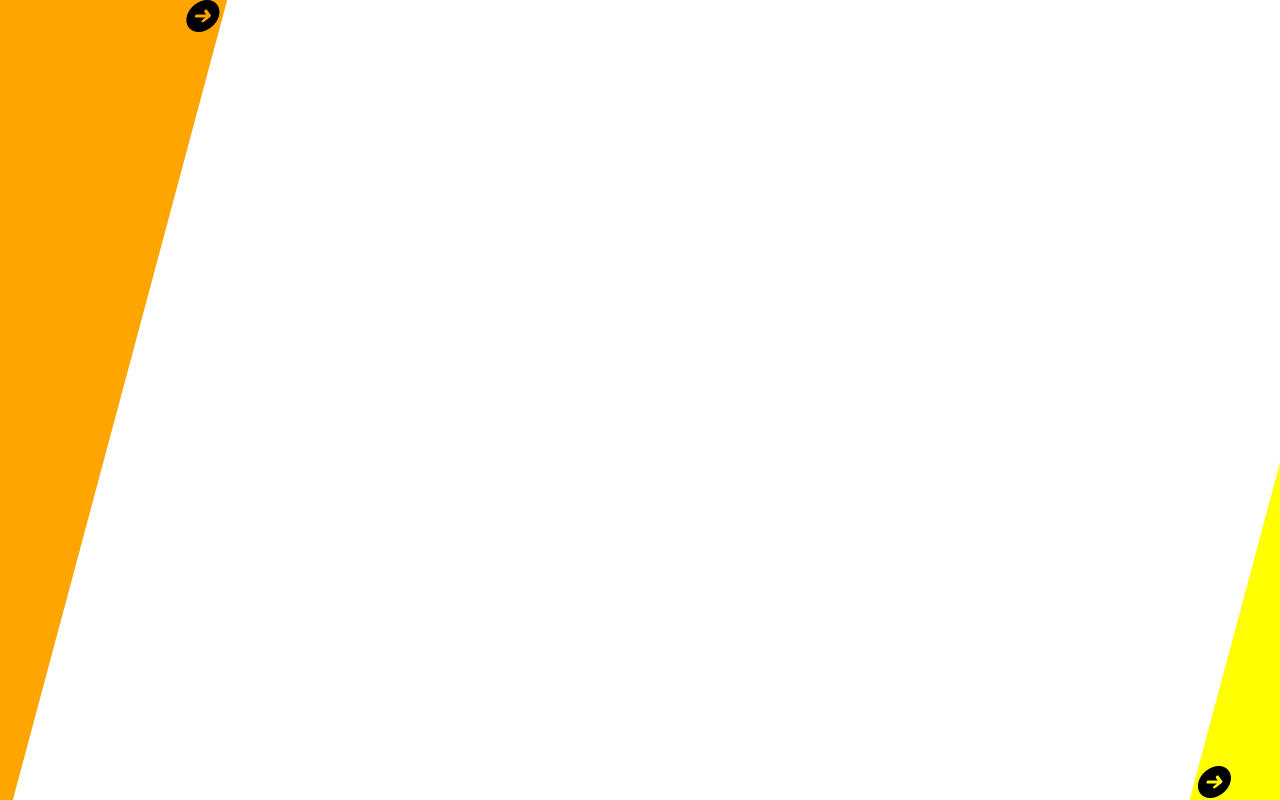
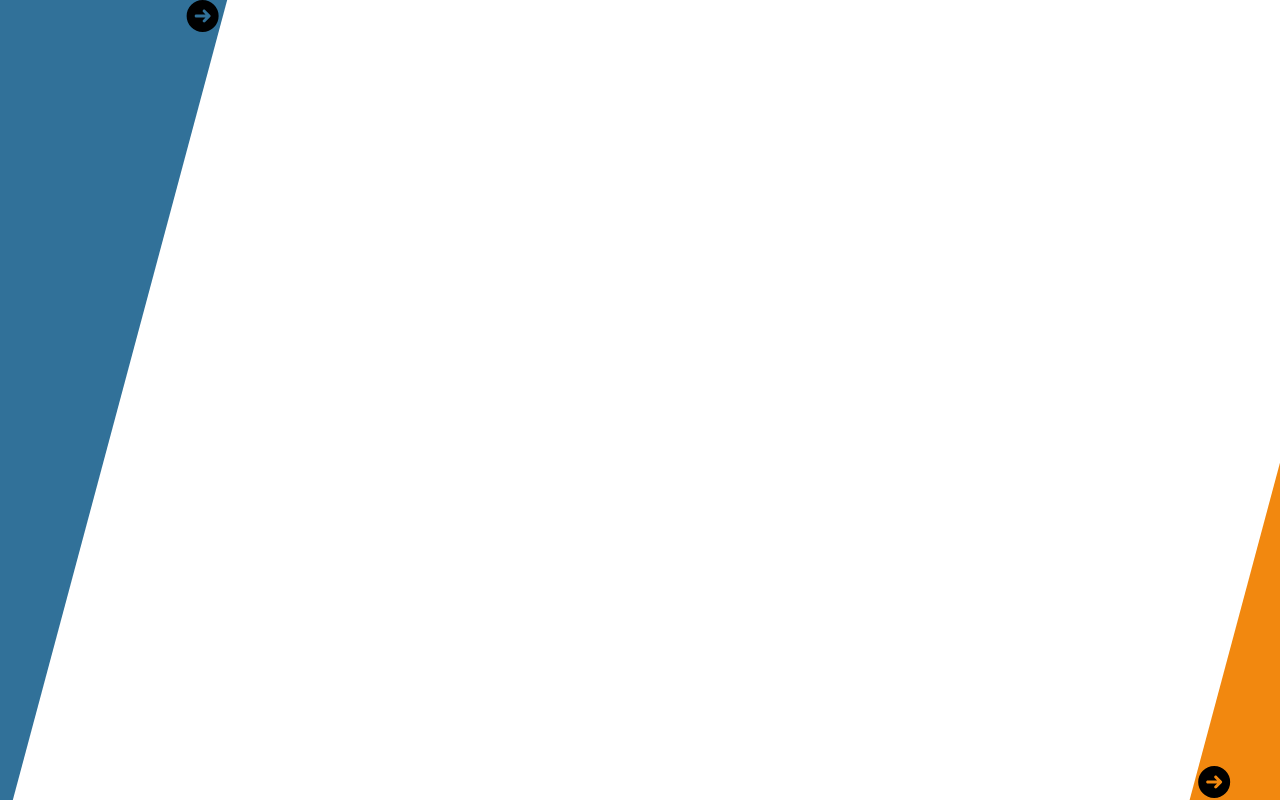
Before and after one commit to BitsEnBytesICT/Bits-Bytes-management-platform, a React (Vite) app in the folder frontend/: page / in a window 1280 px wide. Shown: the top 800 px of the page. Built offline with nearby package versions, Linux system fonts and the light colour scheme.

Commit message:
some small fixes

```diff
--- a/frontend/src/components/layout/navbar/navbar.css
+++ b/frontend/src/components/layout/navbar/navbar.css
@@ -2,12 +2,16 @@
     width: 400px;
     height: 100%;
     transform: skew(-15deg);
-    background: orange;
+    background: #317199;
 }
 
 .right-slider {
     width: 250px;
     height: 75%;
     transform: skew(-15deg);
-    background: yellow;
+    background: #F2880F;
 }
+
+.navbar-content {
+    transform: skew(15deg);
+}
--- a/frontend/src/components/layout/navbar/navbar.tsx
+++ b/frontend/src/components/layout/navbar/navbar.tsx
@@ -4,21 +4,18 @@ import { FontAwesomeIcon } from '@fortawesome/react-fontawesome'
 import { faCircleArrowRight } from '@fortawesome/free-solid-svg-icons/faCircleArrowRight';
 import { faCircleArrowLeft } from '@fortawesome/free-solid-svg-icons/faCircleArrowLeft';
 
-// -left-[180px]
-
 export default function Navbar(){
     const [isOpen, setIsOpen] = useState(false);
-
 
     return (
         <>
         <div className={`left-slider flex flex-col absolute top-0 transition-all duration-400 ${isOpen ? "-left-[150px]" : "-left-[280px]"}`}>
-            <div className="self-end">
+            <div className="navbar-content self-end">
                 <button onClick={() => setIsOpen(!isOpen)}>{isOpen ? <FontAwesomeIcon size="2x" icon={faCircleArrowLeft} /> : <FontAwesomeIcon size="2x" icon={faCircleArrowRight} />}</button>
             </div>
         </div>
         <div className={`right-slider flex flex-col-reverse absolute bottom-0 transition-all duration-400 ${isOpen ? "-right-[160px]" : "-right-[240px]"}`}>
-            <div>
+            <div className="navbar-content">
                 <button onClick={() => setIsOpen(!isOpen)}>{isOpen ? <FontAwesomeIcon size="2x" icon={faCircleArrowLeft} /> : <FontAwesomeIcon size="2x" icon={faCircleArrowRight} />}</button>
             </div>
         </div>
--- a/frontend/src/index.css
+++ b/frontend/src/index.css
@@ -1 +1,5 @@
 @import "tailwindcss";
+
+:root {
+    overflow-x: hidden;
+}
```
